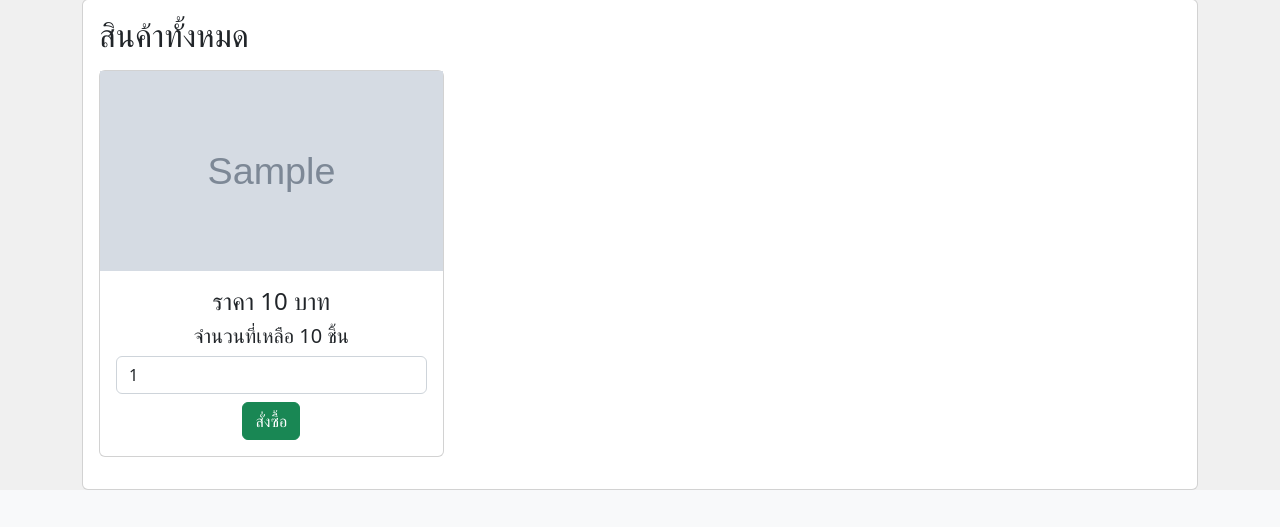
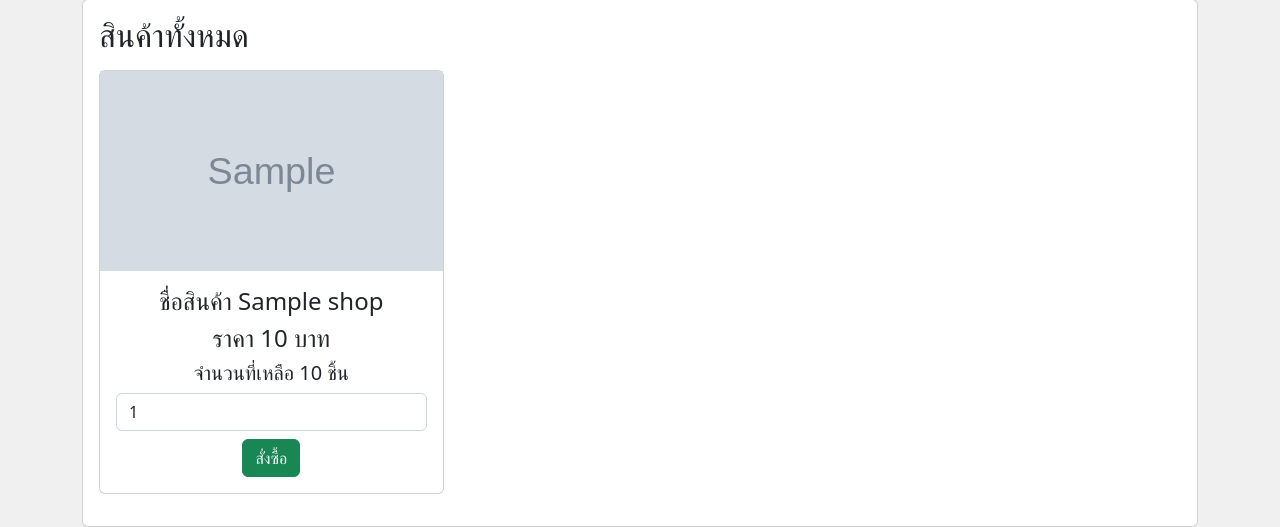
Before and after one commit to teerapat99999/e-com-php, a PHP site: page / in a window 1280 px wide. Shown: the part 715-1242 px from the top of the page. Before the commit the page ends 1205 px from the top, so only its background shows below. Run offline with PHP 8.4, Linux system fonts and the light colour scheme; tables that the repository leaves empty or names only in its code hold one stand-in row (values such as "Sample post"); grey boxes marked "Sample" are stand-in pictures.

Commit message:
Update index.php
success index

```diff
--- a/index.php
+++ b/index.php
@@ -87,6 +87,7 @@ if(isset($_POST['add'])){
                   <div class="card">
                     <img src="./img/<?php echo $row['img_product']; ?>" style='max-height:200px;' alt="">
                   <div class="card-body">
+                    <h4>ชื่อสินค้า <?php echo $row['name_product']; ?></h4>
                      <h4>ราคา <?php echo $row['price_product']; ?> บาท </h4>
                      <h5> จำนวนที่เหลือ <?php echo $row['amount'] ?> ชิ้น </h5>
                     <form action="" method="post">
```
